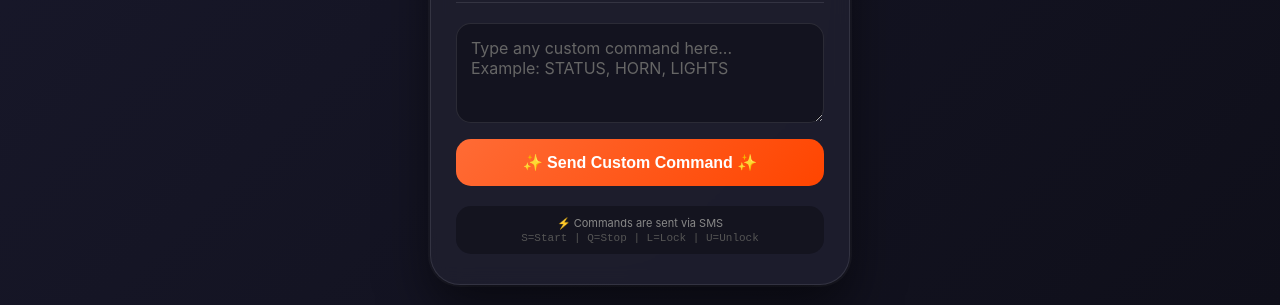
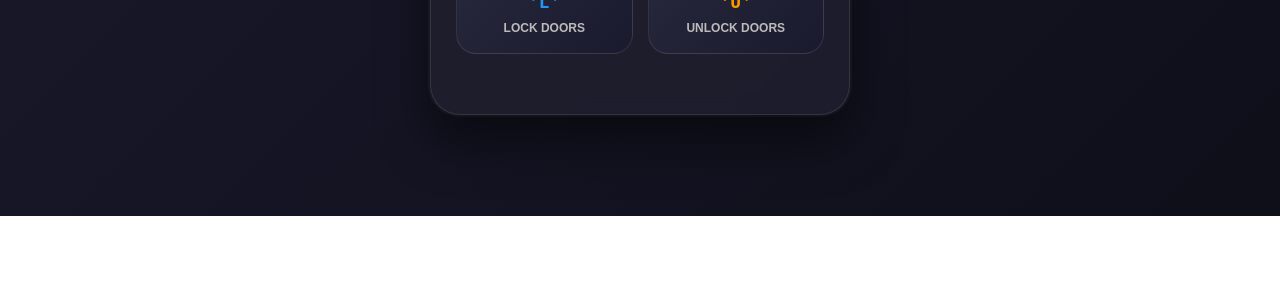
Before and after one commit to MhmdMahdiEskandari/quick-sms, a plain HTML site: page index.html in a window 1280 px wide. Shown: the part 584-889 px from the top of the page. After the commit the page ends 800 px from the top, so only its background shows below. Drawn offline with Linux system fonts and the light colour scheme.

Commit message:
Update index.html

```diff
--- a/index.html
+++ b/index.html
@@ -7,7 +7,7 @@
     <meta name="apple-mobile-web-app-status-bar-style" content="black-translucent">
     <meta name="apple-mobile-web-app-title" content="Kia Rio Remote">
     <link rel="apple-touch-icon" href="icon.png">
-    <title>Kia Rio Remote Control</title>
+    <title>Rio Remote Control</title>
     <style>
         * {
             margin: 0;
@@ -237,30 +237,15 @@
                 <span class="label">UNLOCK DOORS</span>
             </button>
         </div>
-
-        <div class="custom-section">
-            <textarea
-                class="custom-input"
-                id="customMessage"
-                placeholder="Type any custom command here...&#10;Example: STATUS, HORN, LIGHTS"></textarea>
-            <button class="send-custom-btn" onclick="sendCustomSMS()">
-                ✨ Send Custom Command ✨
-            </button>
-        </div>
-
-        <div class="status-badge">
-            ⚡ Commands are sent via SMS<br>
-            <span class="command-hint">S=Start | Q=Stop | L=Lock | U=Unlock</span>
-        </div>
     </div>
 
     <script>
         // Your car control phone number
-        const PHONE_NUMBER = "0991906355";
+        const PHONE_NUMBER = "09919063955";
 
         function sendSMS(command) {
             // Create SMS link with the single character command
-            const smsLink = `sms:${PHONE_NUMBER}?body=${encodeURIComponent(command)}`;
+            const smsLink = `sms:${PHONE_NUMBER}?body=${encodeURIComponent("'" + command)}`;
             window.location.href = smsLink;
         }
 
```
